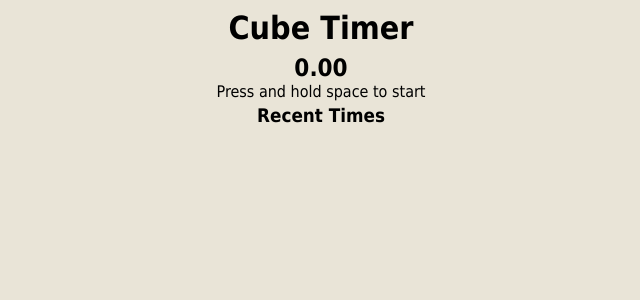
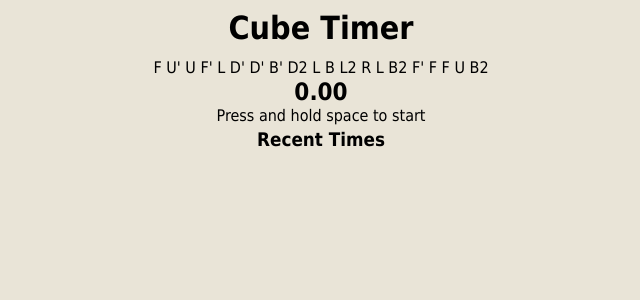
Before and after one commit to kaphelps33/cube-timer, a React (Vite) app: page / in a window 1280 px wide. Shown: the top 300 px of the page, without its empty margins (319-959 px from the left). Built offline with nearby package versions, Linux system fonts and the light colour scheme.

Commit message:
super basic scramble

```diff
--- a/src/App.jsx
+++ b/src/App.jsx
@@ -1,11 +1,29 @@
 import { useState, useEffect } from "react";
 import "./App.css";
+
+const scrambleMoves = ["R", "L", "F", "B", "D", "U"];
+const scrambleMoveModifier = ["", "2", "'"];
+
+const generateScramble = () => {
+  let scrambleArray = [];
+  for (let i = 0; i < 20; i++) {
+    let nextTurn =
+      scrambleMoves[Math.floor(Math.random() * scrambleMoves.length)];
+    let nextModifier =
+      scrambleMoveModifier[
+        Math.floor(Math.random() * scrambleMoveModifier.length)
+      ];
+    scrambleArray[i] = nextTurn + nextModifier;
+  }
+  return scrambleArray.flatMap((val, i) => (i === 0 ? [val] : [" ", val]));
+};
 
 function App() {
   const [startTime, setStartTime] = useState(null);
   const [now, setNow] = useState(null);
   const [status, setStatus] = useState("idle");
   const [solves, setSolves] = useState([]);
+  const [scramble, setScramble] = useState(generateScramble);
 
   useEffect(() => {
     let intervalId;
@@ -41,6 +59,7 @@ function App() {
           let solveTime = (now - startTime) / 1000;
           setStatus("idle");
           setSolves((prevsolves) => [...prevsolves, solveTime.toFixed(2)]);
+          setScramble(generateScramble());
         }
       }
     };
@@ -78,6 +97,7 @@ function App() {
         <h1>Cube Timer</h1>
       </header>
       <main>
+        <section>{scramble}</section>
         <section>
           <h2 className={status == "primed" ? "timer-primed" : "timer"}>
             {timePassed.toFixed(2)}
@@ -86,13 +106,14 @@ function App() {
         </section>
         <section>
           <h3>Recent Times</h3>
-          {
-            <ul>
-              {solves.map((solve) => (
-                <li>{solve}</li>
+          <ul>
+            {solves
+              .slice()
+              .reverse()
+              .map((solve, index) => (
+                <li key={index}>{solve}</li>
               ))}
-            </ul>
-          }
+          </ul>
         </section>
       </main>
     </>
```
